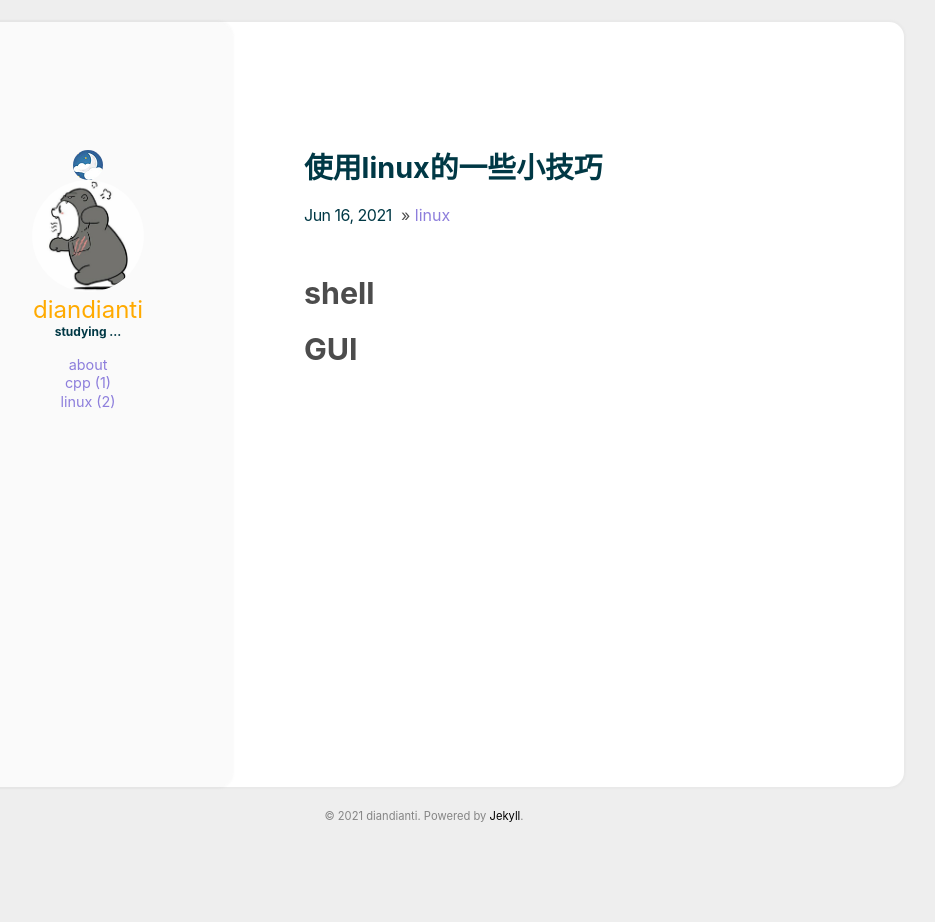
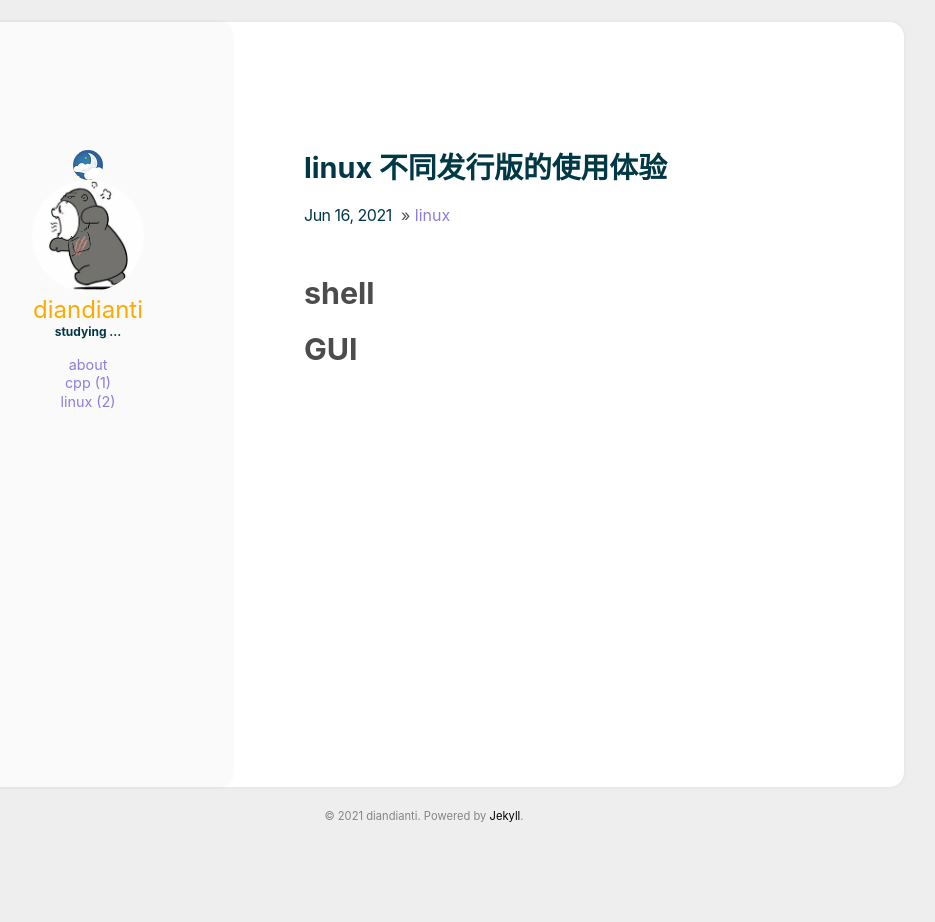
Before and after one commit to diandianti/blog, a Jekyll site: the page built from _posts/2021-06-16-linux_versions.md, in a window 1280 px wide. Shown: the whole page, without its empty margins (216-1151 px from the left). Built offline with Jekyll 4.4.1, drawn with Linux system fonts in a browser that asks for light colours.

Commit message:
Update 2021-06-16-linux_versions.md

```diff
--- a/_posts/2021-06-16-linux_versions.md
+++ b/_posts/2021-06-16-linux_versions.md
@@ -1,5 +1,5 @@
 ---
-title: 使用linux的一些小技巧
+title: linux 不同发行版的使用体验
 categories: [linux]
 comments: true
 ---
```
